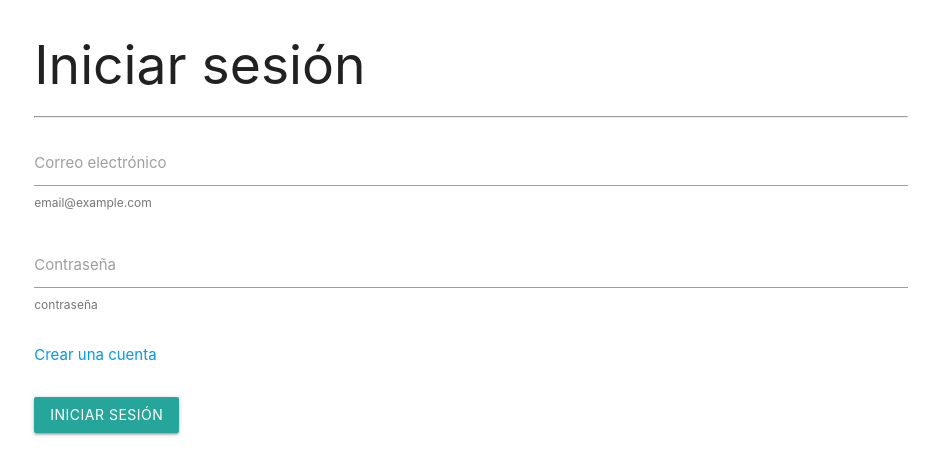
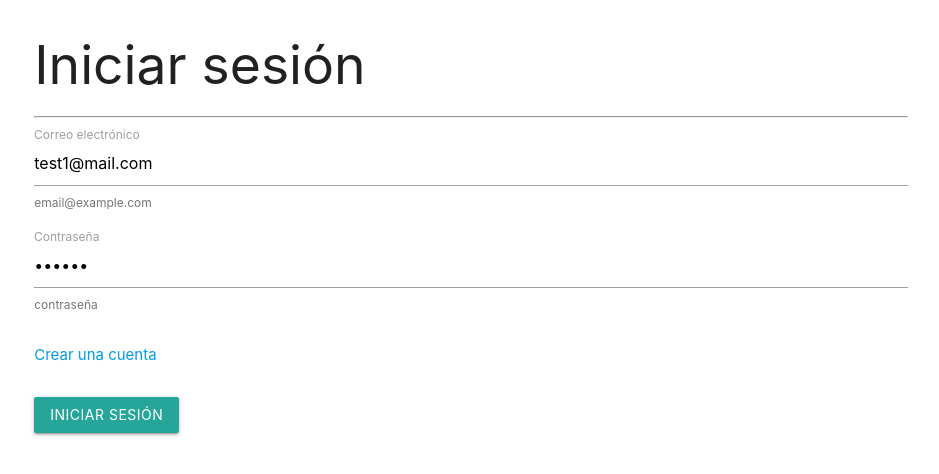
Before and after one commit to Edwardb11/mean-stack-frontend, an Angular app: page /auth in a window 1280 px wide. Shown: the top 474 px of the page, without its empty margins (169-1108 px from the left). Built offline with nearby package versions, Linux system fonts and the light colour scheme.

Commit message:
capturando datos del formulario

```diff
--- a/src/app/auth/auth.module.ts
+++ b/src/app/auth/auth.module.ts
@@ -4,6 +4,7 @@ import { CommonModule } from '@angular/common';
 import { AuthRoutingModule } from './auth-routing.module';
 import { LoginScreenComponent } from './pages/login-screen/login-screen.component';
 import { RegisterScreenComponent } from './pages/register-screen/register-screen.component';
+import { ReactiveFormsModule } from '@angular/forms';
 
 
 @NgModule({
@@ -13,7 +14,8 @@ import { RegisterScreenComponent } from './pages/register-screen/register-screen
   ],
   imports: [
     CommonModule,
-    AuthRoutingModule
+    AuthRoutingModule,
+    ReactiveFormsModule
   ]
 })
 export class AuthModule { }
--- a/src/app/auth/pages/login-screen/login-screen.component.html
+++ b/src/app/auth/pages/login-screen/login-screen.component.html
@@ -1,5 +1,5 @@
 <div class="row">
-  <form class="col s12">
+  <form [formGroup]="miFormulario" class="col s12">
     <div class="row">
 
       <div class="col s12">
@@ -8,13 +8,13 @@
       </div>
 
       <div class="input-field col s12">
-        <input id="email" type="email" class="validate">
+        <input formControlName="email" id="email" type="email" class="validate">
         <label for="email">Correo electrónico</label>
         <span class="helper-text" data-error="wrong" data-success="right">email@example.com</span>
       </div>
 
       <div class="input-field col s12">
-        <input id="password" type="password" class="validate">
+        <input formControlName="password" id="password" type="password" class="validate">
         <label for="password">Contraseña</label>
         <span class="helper-text" data-error="wrong" data-success="right">contraseña</span>
       </div>
--- a/src/app/auth/pages/login-screen/login-screen.component.ts
+++ b/src/app/auth/pages/login-screen/login-screen.component.ts
@@ -1,15 +1,17 @@
 import { Component, OnInit } from '@angular/core';
+import { FormBuilder, FormGroup, Validators } from '@angular/forms';
 
 @Component({
   selector: 'app-login-screen',
   templateUrl: './login-screen.component.html',
-  styleUrls: ['./login-screen.component.scss']
+  styleUrls: ['./login-screen.component.scss'],
 })
 export class LoginScreenComponent implements OnInit {
+  miFormulario: FormGroup = this.fb.group({
+    email: ['test1@mail.com', [Validators.required, Validators.email]],
+    password: ['123456', [Validators.required, Validators.minLength(6)]],
+  });
+  constructor(private fb: FormBuilder) {}
 
-  constructor() { }
-
-  ngOnInit(): void {
-  }
-
+  ngOnInit(): void {}
 }
```
Also changed, not shown: src/app/services/auth.service.ts (added, +9 -0 lines), 1 other file (tests, documents, lock files or other folders).
